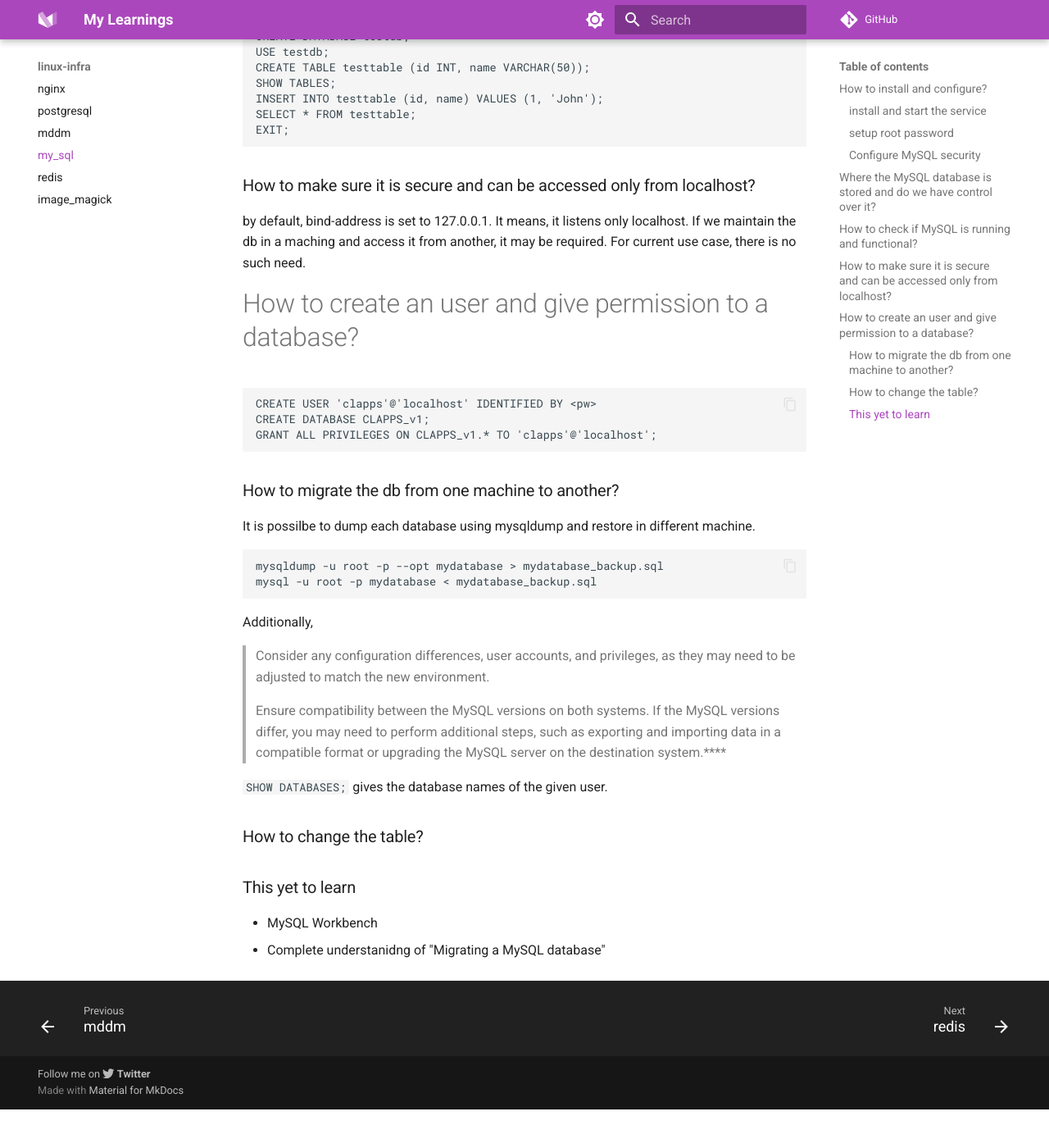
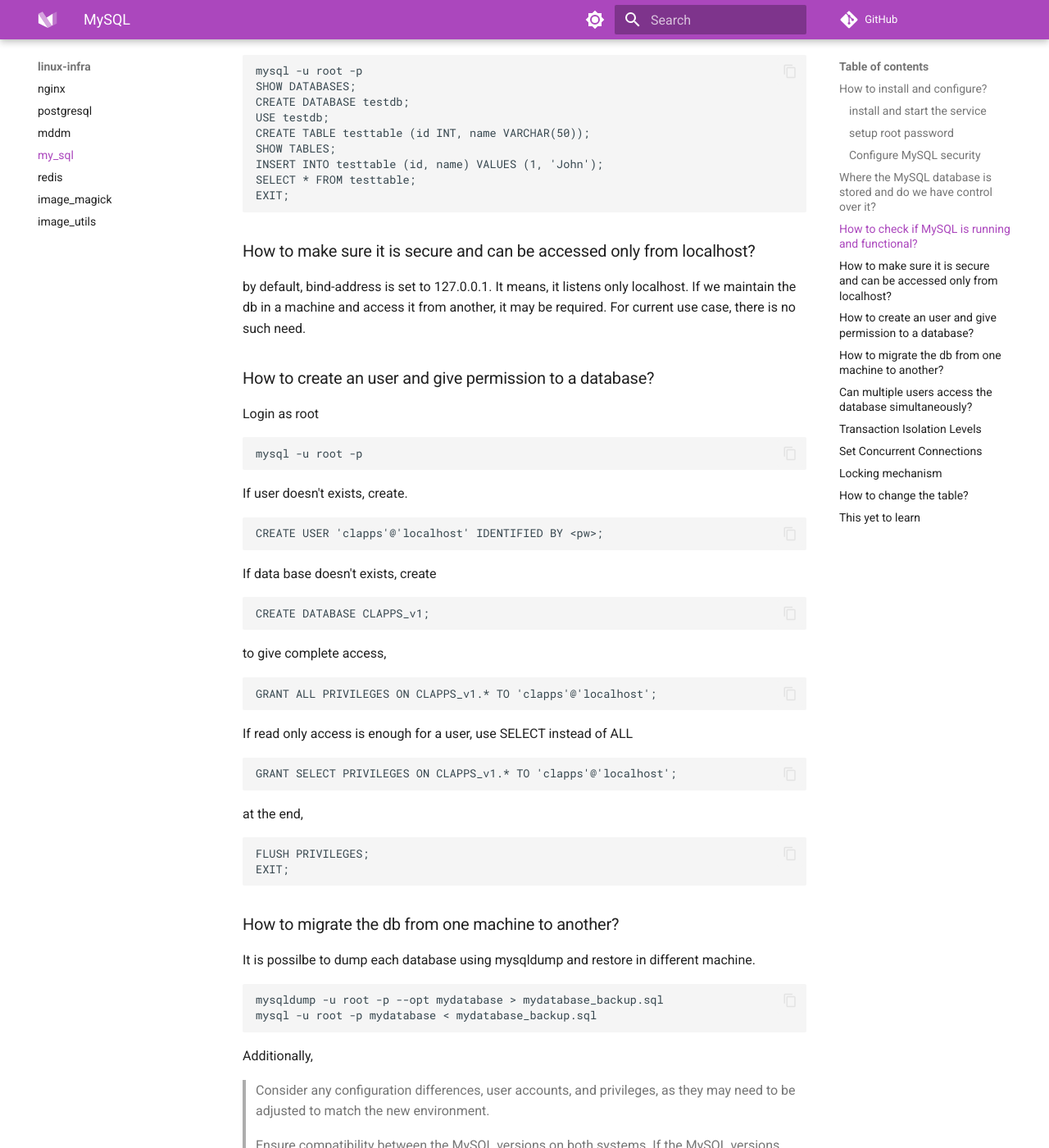
Before and after one commit to asarangaram/docs.anandas.in, an MkDocs documentation site: the page built from docs/content/linux-infra/mysql.md, in a window 1280 px wide and 1400 px high, scrolled down 1399 px. Shown: the whole window at 82% size. Built offline with MkDocs 1.6.1 and Material for MkDocs 9.7.7, drawn with Linux system fonts in a browser that asks for light colours; comment, search, counter and statistics services are not loaded; before the commit the page ends 2752 px from its top, so only the background shows below that; some of the changed text lies outside the part shown.

Commit message:
more content

````diff
--- a/docs/content/linux-infra/mysql.md
+++ b/docs/content/linux-infra/mysql.md
@@ -3,8 +3,9 @@
 weight: 116000
 ---
 
-{{% button href="https://www.mysql.com/" icon="fas fa-external-link-alt" icon-position="right" %}}MySQL Home{{% /button %}}
-{{% button href="https://www.mysql.com/" icon="fas fa-external-link-alt" icon-position="right" %}}MySQL Home{{% /button %}}
+<div style="text-align: right"> your-text-here </div>
+
+[:fontawesome-solid-arrow-up-right-from-square: MySQL Documentation  ](https://dev.mysql.com/doc){ .md-button .md-button--primary }
 
 ### How to install and configure?
 
@@ -75,14 +76,37 @@
 ### How to make sure it is secure and can be accessed only from localhost?
 
 by default, bind-address is set to 127.0.0.1. It means, it listens only localhost.
-If we maintain the db in a maching and access it from another, it may be required. For current use case, there is no such need.
+If we maintain the db in a machine and access it from another, it may be required. For current use case, there is no such need.
 
-# How to create an user and give permission to a database?
+### How to create an user and give permission to a database?
 
+Login as root
 ```
-CREATE USER 'clapps'@'localhost' IDENTIFIED BY <pw>
+mysql -u root -p
+```
+
+If user doesn't exists, create.
+```
+CREATE USER 'clapps'@'localhost' IDENTIFIED BY <pw>;
+```
+If data base doesn't exists, create
+```
 CREATE DATABASE CLAPPS_v1;
+```
+to give complete access,
+```
 GRANT ALL PRIVILEGES ON CLAPPS_v1.* TO 'clapps'@'localhost';
+```
+
+If read only access is enough for a user, use SELECT instead of ALL
+```
+GRANT SELECT PRIVILEGES ON CLAPPS_v1.* TO 'clapps'@'localhost';
+```
+
+at the end,
+```
+FLUSH PRIVILEGES;
+EXIT;
 ```
 
 ### How to migrate the db from one machine to another?
@@ -103,6 +127,27 @@
 
 `SHOW DATABASES;` gives the database names of the given user.
 
+### Can multiple users access the database simultaneously?
+
+Set up the following.
+
+### Transaction Isolation Levels
+
+The default isolation level is "REPEATABLE READ," which may not be suitable for concurrent operations.
+Change it into "READ COMMITTED"
+```
+SET TRANSACTION ISOLATION LEVEL READ COMMITTED
+```
+
+### Set Concurrent Connections
+
+edit `sudo vi /etc/mysql/mysql.conf.d/mysqld.cnf` and update `max_connections`.
+
+### Locking mechanism
+It is better to setup a locking mechanism for update/insert/delete, to avoid conflict.
+
+One method is to use a table, and update the entry.
+
 ### How to change the table?
 
 ### This yet to learn
--- a/mkdocs.yml
+++ b/mkdocs.yml
@@ -107,6 +107,8 @@
 
 # Page tree
 nav:
+  - about:
+    - index.md
   - linux-admin:
     - content/linux-admin/crontab.md
     - content/linux-admin/manage_users.md
@@ -133,6 +135,7 @@
     - my_sql: content/linux-infra/mysql.md
     - redis: content/linux-infra/redis.md
     - image_magick: content/linux-infra/image_magick.md
+    - image_utils: content/linux-infra/image_utilities.md
 
   - embedded:
     - m5_stack:
@@ -149,12 +152,14 @@
     - content/python/pillow.md
     - content/python/using pip.md
     - content/python/scripts/validate_password.md
+    - content/python/scripts/single_instance_lock.md
     - Image Repo as a Flask Microservice:
       - content/python/Image Repo as a Flask Microservice/Installation.md
       - content/python/Image Repo as a Flask Microservice/first_flask_app.md
       - content/python/Image Repo as a Flask Microservice/image_upload_endpoint.md
       - content/python/Image Repo as a Flask Microservice/index.md
   - concepts:
+    - content/concepts/image_dithering.md
     - content/FAQ/REST.md
   - faq: content/FAQ/index.md
   - glossary: content/linux-infra/glossary.md
````
Also changed, not shown: docs/content/python/scripts/single_instance_lock.md (added, +8 -0 lines).
